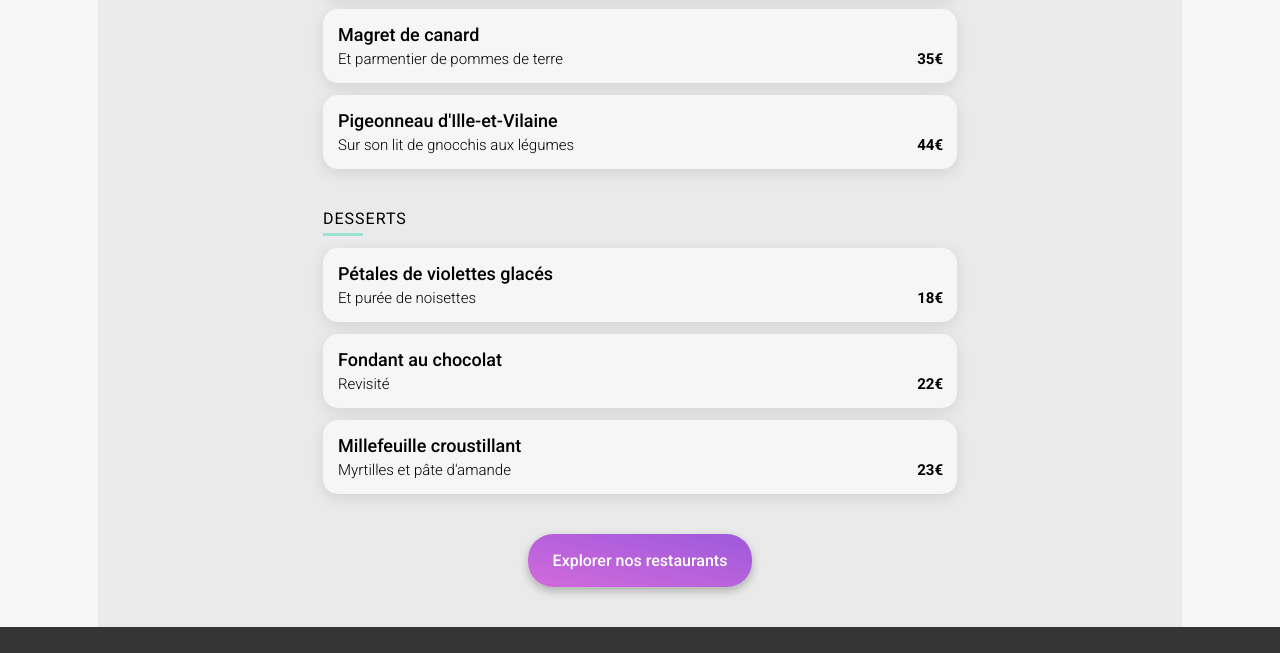
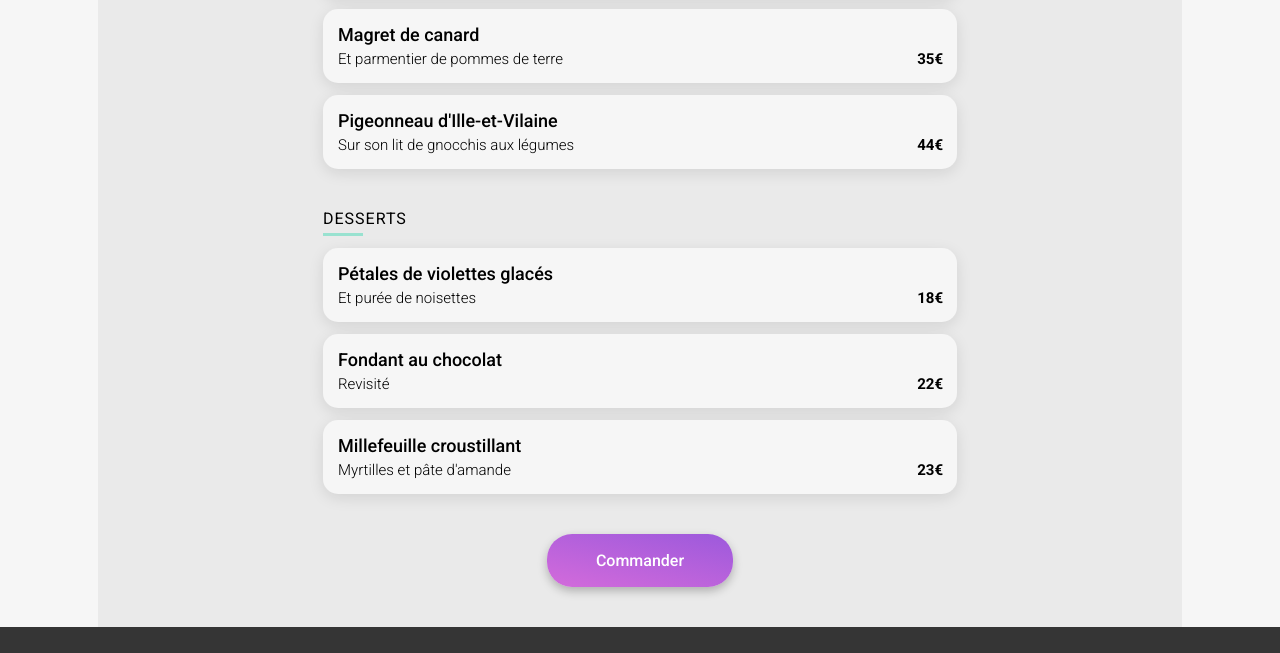
Before and after one commit to NikXpro/Ohmyfood, a website: page restaurants/alafrancaise.html in a window 1280 px wide. Shown: the part 940-1593 px from the top of the page. Drawn offline with nearby package versions, Linux system fonts and the light colour scheme; files that its build step writes are made by us from their sources; a web font is replaced by a local one.

Commit message:
style(restaurants): improve button text for better user experience

```diff
--- a/restaurant/alafrancaise.html
+++ b/restaurants/alafrancaise.html
@@ -286,7 +286,7 @@
             </div>
           </div>
         </div>
-        <button class="btn-primary">Explorer nos restaurants</button>
+        <button class="btn-primary">Commander</button>
       </section>
     </main>
     <footer class="footer">
```
